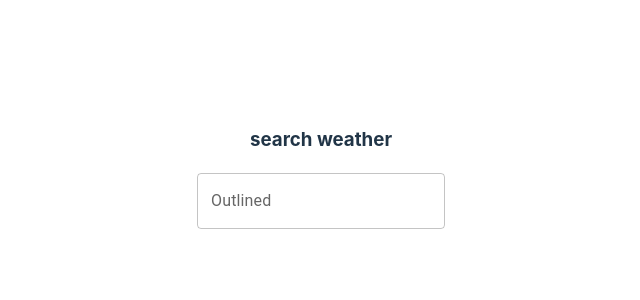
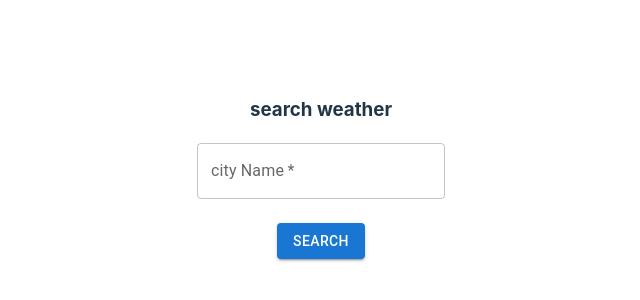
Before and after one commit to Abhay108cell/materialUI, a React (Vite) app: page / in a window 1280 px wide. Shown: the part 232-532 px from the top of the page, without its empty margins (319-959 px from the left). Built offline with nearby package versions, Linux system fonts and the light colour scheme.

Commit message:
imported TextFiled

```diff
--- a/src/SearchBox.jsx
+++ b/src/SearchBox.jsx
@@ -1,11 +1,32 @@
 import TextField from '@mui/material/TextField';
+import Button from '@mui/material/Button';
+import './searchBox.css'
+import { useState } from 'react';
+export default function SearchBox(){
 
-export default function SearchBox(){
+
+  let [city, setCity] = useState("")
+
+
+  let handleChange = (e) =>{
+    setCity(e.target.value);
+  }
+
+  let handleSubmit = (e)=>{
+e.preventDefault();
+console.log(city);
+setCity("")
+  }
+
   return(
-    <div>
+    <div className='searchBox'>
       <h3>search weather</h3>
-      <form>
-      <TextField id="outlined-basic" label="Outlined" variant="outlined" />
+      <form onSubmit={handleSubmit}>
+      <TextField className="text" id="city" label="city Name" variant="outlined" required value={city}
+      onChange={handleChange} />
+      <br />
+      <br />
+      <Button variant="contained" type='submit'>Search</Button>
       </form>
     </div>
   )
--- /dev/null
+++ b/src/searchBox.css
@@ -0,0 +1,3 @@
+.searchBox{
+  text-align: center;
+}
```
